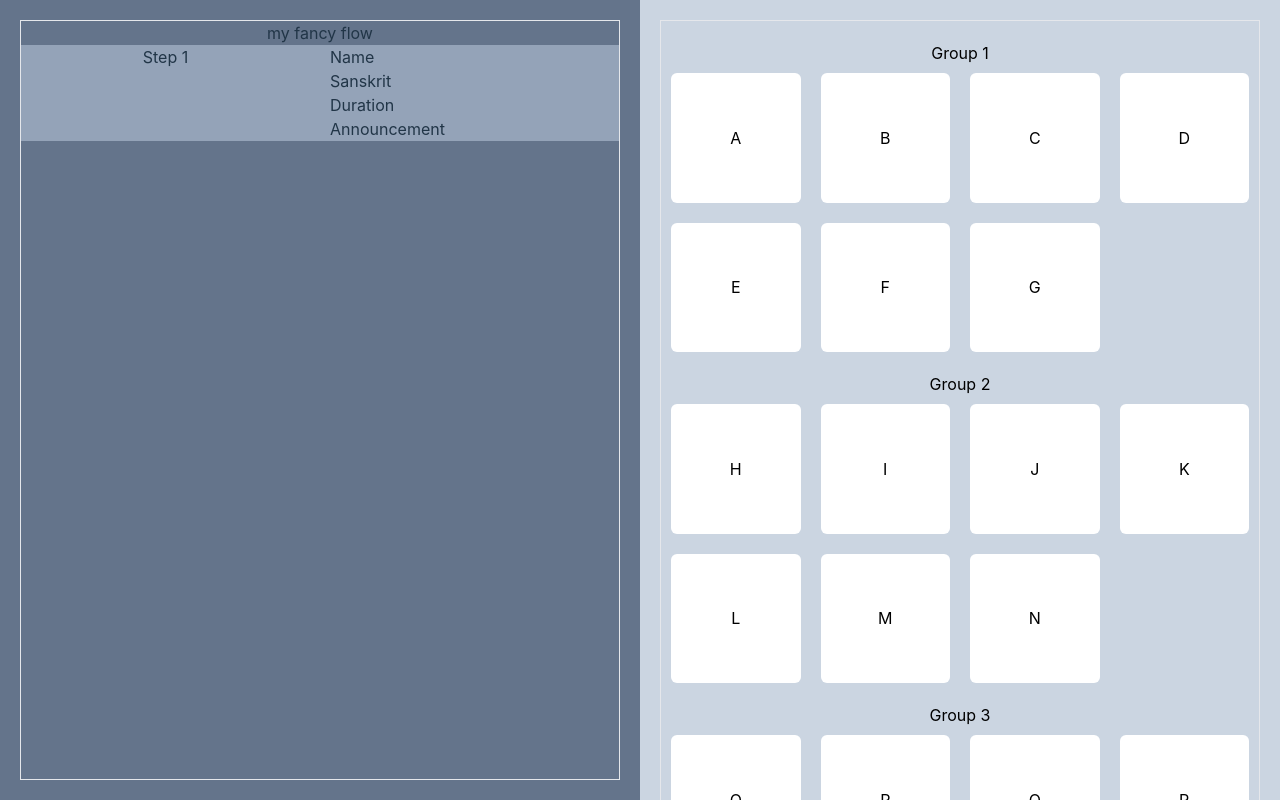
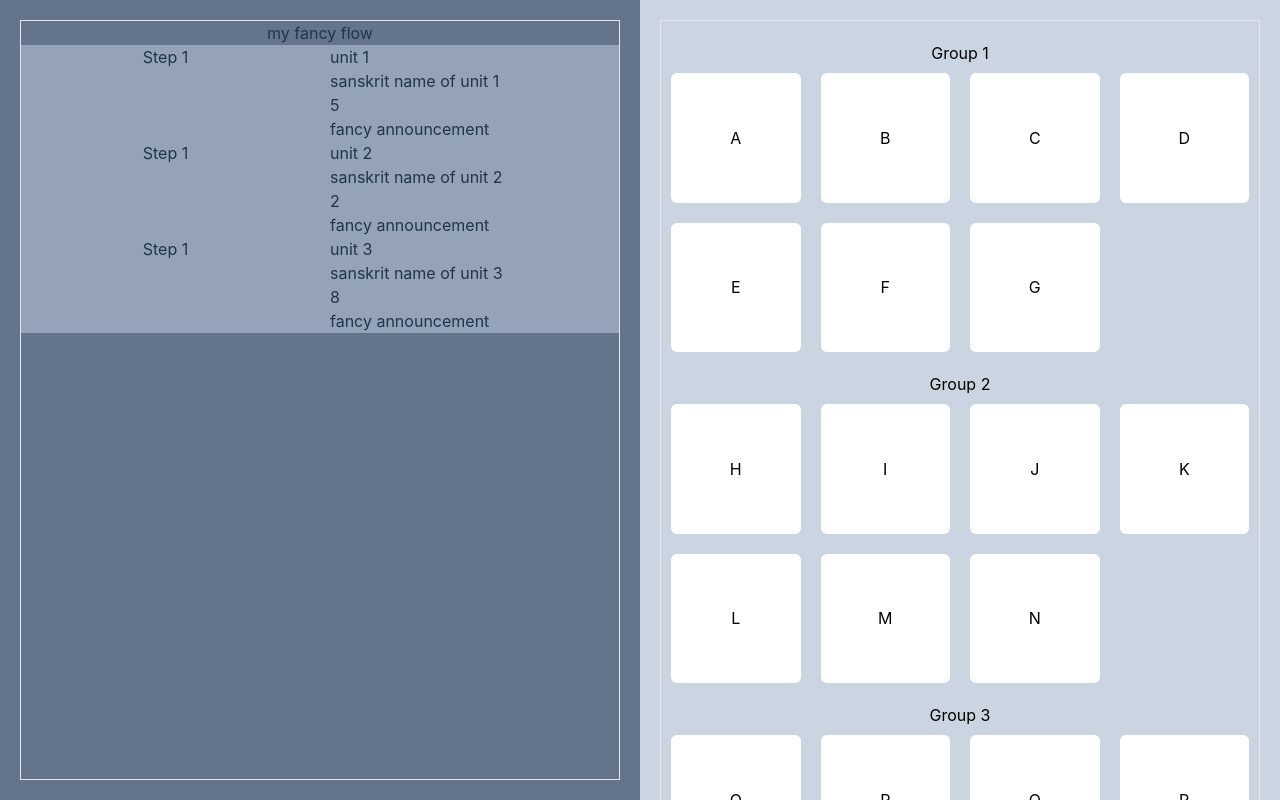
Before and after one commit to sevleo/YoGato-frontend, a React (Vite) app: page /builder in a window 1280 px wide. Built offline with nearby package versions, Linux system fonts and the light colour scheme.

Commit message:
Update type checking

```diff
--- a/src/components/buildingBlocks/AspectGroup.tsx
+++ b/src/components/buildingBlocks/AspectGroup.tsx
@@ -1,7 +1,11 @@
-interface AspectGroupProps {
+export interface AspectGroupProps {
   groupName: string;
-  aspects: { name: string }[];
+  aspects: Aspect[];
 }
+
+export type Aspect = {
+  name: string;
+};
 
 function AspectGroup({ groupName, aspects }: AspectGroupProps) {
   return (
--- a/src/components/buildingBlocks/Flow.tsx
+++ b/src/components/buildingBlocks/Flow.tsx
@@ -1,14 +1,10 @@
 import Unit from "./Unit";
+import { UnitProps } from "./Unit";
 
 interface FlowProps {
   flow: {
     flowName: string;
-    units: {
-      name: string;
-      sanskritName: string;
-      duration: number;
-      announcement: string;
-    }[];
+    units: UnitProps[];
   };
 }
 
@@ -18,7 +14,9 @@ function Flow({ flow }: FlowProps) {
       <div className="h-full border">
         <div>{flow.flowName}</div>
         <div className=" bg-slate-400">
-          <Unit></Unit>
+          {flow.units.map((unit) => (
+            <Unit key={unit.name} {...unit}></Unit>
+          ))}
         </div>
       </div>
     </div>
--- a/src/components/buildingBlocks/Unit.tsx
+++ b/src/components/buildingBlocks/Unit.tsx
@@ -1,12 +1,19 @@
-function Unit() {
+export interface UnitProps {
+  name: string;
+  sanskritName: string;
+  duration: number;
+  announcement: string;
+}
+
+function Unit({ name, sanskritName, duration, announcement }: UnitProps) {
   return (
     <div className="flex justify-center gap-5">
       <div className="w-1/2">Step 1</div>
       <div className="flex w-1/2 flex-col items-start">
-        <p>Name</p>
-        <p>Sanskrit</p>
-        <p>Duration</p>
-        <p>Announcement</p>
+        <p>{name}</p>
+        <p>{sanskritName}</p>
+        <p>{duration}</p>
+        <p>{announcement}</p>
       </div>
     </div>
   );
--- a/src/components/pages/Builder.tsx
+++ b/src/components/pages/Builder.tsx
@@ -1,17 +1,10 @@
 import AspectGroup from "../buildingBlocks/AspectGroup";
 import Flow from "../buildingBlocks/Flow";
+import { UnitProps } from "../buildingBlocks/Unit";
+import { AspectGroupProps } from "../buildingBlocks/AspectGroup";
 
 function Builder() {
-  interface AspectGroup {
-    groupName: string;
-    aspects: Aspect[];
-  }
-
-  type Aspect = {
-    name: string;
-  };
-
-  const aspectGroups: AspectGroup[] = [
+  const aspectGroups: AspectGroupProps[] = [
     {
       groupName: "Group 1",
       aspects: [
@@ -76,15 +69,8 @@ function Builder() {
 
   interface Flow {
     flowName: string;
-    units: Unit[];
+    units: UnitProps[];
   }
-
-  type Unit = {
-    name: string;
-    sanskritName: string;
-    duration: number;
-    announcement: string;
-  };
 
   const flow: Flow = {
     flowName: "my fancy flow",
```
